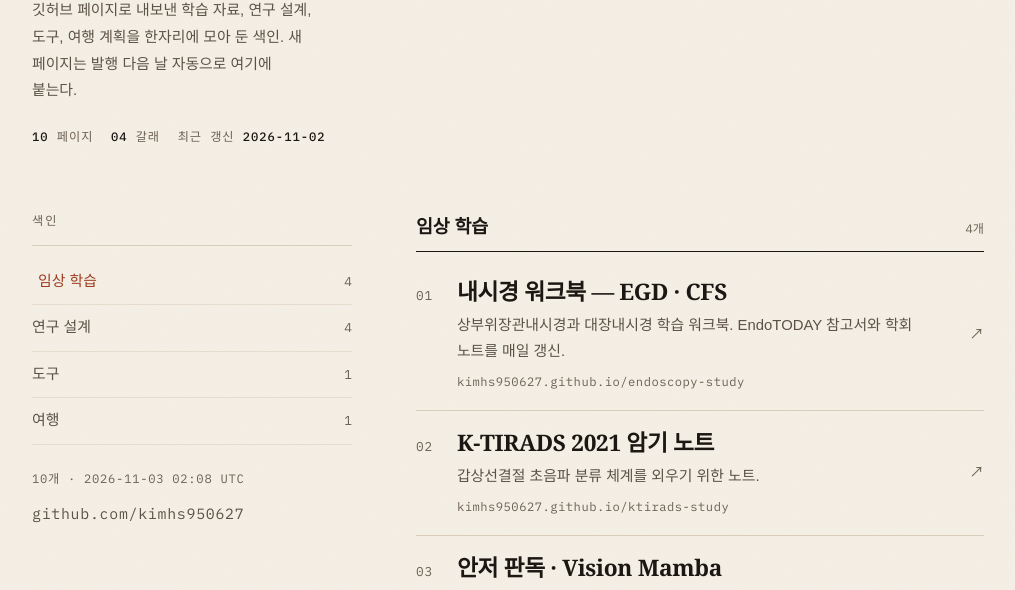
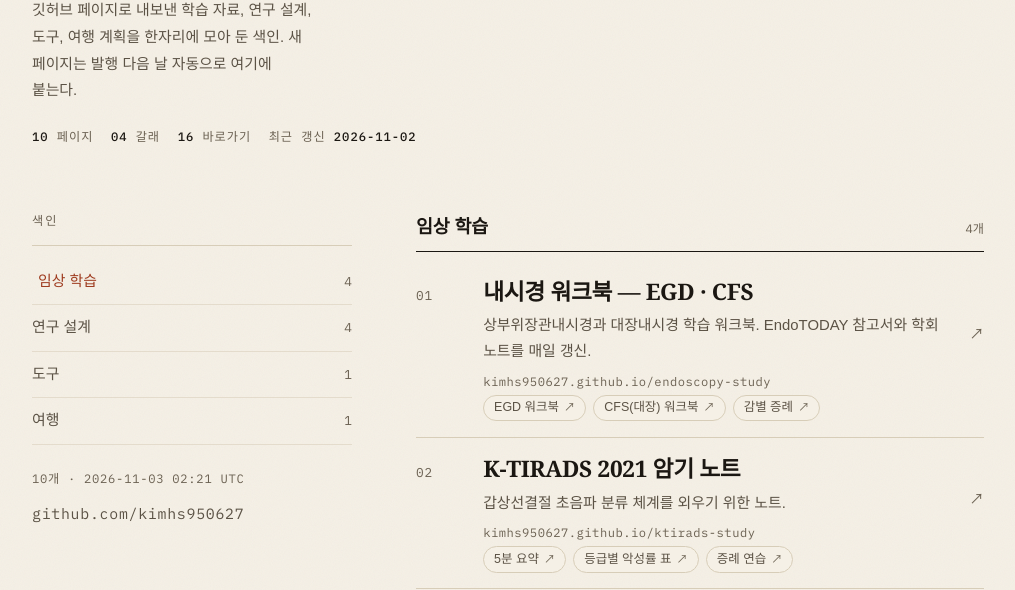
Before and after one commit to kimhs950627/kimhs950627.github.io, a plain HTML site: page index.html in a window 1280 px wide. Shown: the part 187-777 px from the top of the page, without its empty margins (132-1147 px from the left). Drawn offline with Linux system fonts and the light colour scheme; a web font is replaced by a local one.

Commit message:
feat: 각 페이지의 워크북·장 단위 바로가기를 목록에 붙인다
Discord: https://discord.com/channels/1558830378104529049/1566993009025880095

```diff
--- a/data/pages.json
+++ b/data/pages.json
@@ -1,7 +1,8 @@
 {
   "owner": "kimhs950627",
-  "generated_at": "2026-11-03 02:08 UTC",
+  "generated_at": "2026-11-03 02:21 UTC",
   "total": 10,
+  "link_total": 16,
   "groups": [
     {
       "id": "study",
@@ -15,6 +16,20 @@
           "note": "상부위장관내시경과 대장내시경 학습 워크북. EndoTODAY 참고서와 학회 노트를 매일 갱신.",
           "category": "study",
           "order": 10,
+          "links": [
+            {
+              "label": "EGD 워크북",
+              "url": "https://kimhs950627.github.io/endoscopy-study/egd/"
+            },
+            {
+              "label": "CFS(대장) 워크북",
+              "url": "https://kimhs950627.github.io/endoscopy-study/cfs/"
+            },
+            {
+              "label": "감별 증례",
+              "url": "https://kimhs950627.github.io/endoscopy-study/egd/07-감별증례.html"
+            }
+          ],
           "updated": "2026-11-02"
         },
         {
@@ -25,6 +40,20 @@
           "note": "갑상선결절 초음파 분류 체계를 외우기 위한 노트.",
           "category": "study",
           "order": 20,
+          "links": [
+            {
+              "label": "5분 요약",
+              "url": "https://kimhs950627.github.io/ktirads-study/01-1-한-문장-정의와-5분-요약.html"
+            },
+            {
+              "label": "등급별 악성률 표",
+              "url": "https://kimhs950627.github.io/ktirads-study/04-4-등급별-악성률과-생검-기준-한-표.html"
+            },
+            {
+              "label": "증례 연습",
+              "url": "https://kimhs950627.github.io/ktirads-study/09-9-예시-증례-연습용-실제-환자-아님.html"
+            }
+          ],
           "updated": "2026-10-19"
         },
         {
@@ -35,6 +64,12 @@
           "note": "안저 AI 앱과 학습자료를 한데 모은 프로젝트 허브. Vision Mamba 설명 포함.",
           "category": "study",
           "order": 30,
+          "links": [
+            {
+              "label": "Vision Mamba 설명",
+              "url": "https://kimhs950627.github.io/fundoscopy-study/docs/vision-mamba.html"
+            }
+          ],
           "updated": "2026-10-13"
         },
         {
@@ -45,6 +80,16 @@
           "note": "단계별 워크북. softmax·cross-entropy 수치 예제부터 시작한다.",
           "category": "study",
           "order": 40,
+          "links": [
+            {
+              "label": "CT-HMM · HFmrEF 워크북",
+              "url": "https://kimhs950627.github.io/ml_dl_study_material/workbooks/ct-hmm-hfmref/"
+            },
+            {
+              "label": "softmax · cross-entropy 워크북",
+              "url": "https://kimhs950627.github.io/ml_dl_study_material/workbooks/softmax-cross-entropy/"
+            }
+          ],
           "updated": "2026-11-01"
         }
       ]
@@ -61,6 +106,12 @@
           "note": "EF 40–49에서 진행·회복·사망을 다중상태 모형과 CT-HMM으로 예측하는 연구 설계. MIMIC-IV-ECHO 5,315명.",
           "category": "research",
           "order": 10,
+          "links": [
+            {
+              "label": "리뷰 노트",
+              "url": "https://kimhs950627.github.io/27paper-echo-hfmref/review/"
+            }
+          ],
           "updated": "2026-11-01"
         },
         {
@@ -71,6 +122,12 @@
           "note": "EF 하락 후 4제 요법이 시작되지 않는 환자를 예측하는 치료 격차 연구 설계.",
           "category": "research",
           "order": 20,
+          "links": [
+            {
+              "label": "리뷰 노트",
+              "url": "https://kimhs950627.github.io/27paper-echo-topic-gdmt/review/"
+            }
+          ],
           "updated": "2026-10-31"
         },
         {
@@ -81,6 +138,7 @@
           "note": "영상과 예후 라벨을 함께 가진 공개 데이터의 실지형, 그리고 재층화 연구 계획.",
           "category": "research",
           "order": 30,
+          "links": [],
           "updated": "2026-10-31"
         },
         {
@@ -91,6 +149,24 @@
           "note": "심초음파 AI·오픈데이터 전략과 도플러 E/e′ 실험설계.",
           "category": "research",
           "order": 40,
+          "links": [
+            {
+              "label": "도플러 프로토콜",
+              "url": "https://kimhs950627.github.io/ksecho-research/doppler-protocol.html"
+            },
+            {
+              "label": "AI 트랙",
+              "url": "https://kimhs950627.github.io/ksecho-research/ai-tracks.html"
+            },
+            {
+              "label": "리더 연구",
+              "url": "https://kimhs950627.github.io/ksecho-research/reader-study.html"
+            },
+            {
+              "label": "에코 AI 리포트",
+              "url": "https://kimhs950627.github.io/ksecho-research/reports/echo-ai-report.html"
+            }
+          ],
           "updated": "2026-10-24"
         }
       ]
@@ -107,6 +183,12 @@
           "note": "논문·발표 워크플로를 자동화하는 OpenCode 스킬 7종과 KNHANES 실전 가이드.",
           "category": "tooling",
           "order": 10,
+          "links": [
+            {
+              "label": "가이드",
+              "url": "https://kimhs950627.github.io/ai-research-copilot/guide/"
+            }
+          ],
           "updated": "2026-10-25"
         }
       ]
@@ -123,6 +205,7 @@
           "note": "4도시 10박 11일. 항공·숙소·일정·예산을 한 파일로 정리한 여행 계획.",
           "category": "travel",
           "order": 10,
+          "links": [],
           "updated": "2026-11-01"
         }
       ]
--- a/index.html
+++ b/index.html
@@ -50,6 +50,7 @@
     <p class="stats">
       <span><b id="stat-total">—</b> 페이지</span>
       <span><b id="stat-groups">—</b> 갈래</span>
+      <span><b id="stat-links">—</b> 바로가기</span>
       <span>최근 갱신 <b id="stat-updated">—</b></span>
     </p>
   </div>
--- a/scripts/app.js
+++ b/scripts/app.js
@@ -29,6 +29,7 @@
 
   document.getElementById("stat-total").textContent = pad(total);
   document.getElementById("stat-groups").textContent = pad(groups.length);
+  document.getElementById("stat-links").textContent = pad(data.link_total || 0);
 
   const newest = groups
     .flatMap((g) => g.pages)
@@ -61,8 +62,17 @@
         </div>`;
 
       const rows = g.pages
+        .map((p) => {
+          const sub = (p.links || []).length
+            ? `<div class="row-sub">${p.links
                 .map(
-          (p) => `
+                  (l) =>
+                    `<a class="chip" href="${esc(l.url)}" target="_blank" rel="noopener">${esc(l.label)}<span aria-hidden="true">↗</span></a>`,
+                )
+                .join("")}</div>`
+            : "";
+          return `
+        <div class="item">
           <a class="row" href="${esc(p.url)}" target="_blank" rel="noopener" style="--i:${i++}">
             <span class="idx">${pad(++n)}</span>
             <span class="row-main">
@@ -71,8 +81,10 @@
               <span class="row-host">${esc(p.host)}</span>
             </span>
             <span class="go" aria-hidden="true">↗</span>
-        </a>`,
-        )
+          </a>
+          ${sub}
+        </div>`;
+        })
         .join("");
 
       return `<section class="group" aria-labelledby="h-${esc(g.id)}">
--- a/styles/site.css
+++ b/styles/site.css
@@ -235,7 +235,7 @@ h1 em {
 
 .row {
   display: grid;
-  grid-template-columns: auto 1fr auto;
+  grid-template-columns: var(--idx-w) 1fr auto;
   align-items: baseline;
   gap: clamp(0.8rem, 2vw, 1.5rem);
   padding: 1.05rem 0 1.1rem;
@@ -273,6 +273,64 @@ h1 em {
   color: var(--ink-3);
   letter-spacing: 0.06em;
   padding-top: 0.45em;
+}
+
+/* 그 페이지 안의 워크북·장 단위 바로가기 */
+.row-sub {
+  display: flex;
+  flex-wrap: wrap;
+  gap: 0.4rem 0.45rem;
+  padding: 0 0 0.95rem calc(var(--idx-w) + clamp(0.8rem, 2vw, 1.5rem));
+  margin-top: -0.15rem;
+}
+
+.chip {
+  display: inline-flex;
+  align-items: center;
+  gap: 0.32rem;
+  padding: 0.14rem 0.62rem;
+  border: 1px solid var(--rule);
+  border-radius: 999px;
+  font-size: 0.78rem;
+  line-height: 1.6;
+  color: var(--ink-2);
+  text-decoration: none;
+  background: var(--paper);
+  transition: color var(--dur) var(--ease), border-color var(--dur) var(--ease),
+    background-color var(--dur) var(--ease);
+}
+
+.chip span {
+  font-size: 0.7rem;
+  color: var(--ink-3);
+  transition: transform var(--dur) var(--ease), color var(--dur) var(--ease);
+}
+
+.chip:hover {
+  color: var(--accent);
+  border-color: var(--accent);
+  background: var(--accent-soft);
+}
+
+.chip:hover span {
+  color: var(--accent);
+  transform: translate(1px, -1px);
+}
+
+.item {
+  border-bottom: 1px solid var(--rule);
+}
+
+.item .row {
+  border-bottom: 0;
+}
+
+.item:has(.row-sub) .row {
+  padding-bottom: 0.3rem;
+}
+
+.item:last-child {
+  border-bottom: 0;
 }
 
 .row-main {
--- a/styles/tokens.css
+++ b/styles/tokens.css
@@ -26,6 +26,7 @@
   /* space */
   --pad-x: clamp(28px, 5vw, 76px);
   --maxw: 1080px;
+  --idx-w: 2.7rem;
   --gap: clamp(1.1rem, 1.6vw, 1.6rem);
   --s1: 0.4rem;
   --s2: 0.8rem;
```
Also changed, not shown: data/curated.json (+109 -14 lines), 2 other files. Lines whose indentation alone changed are shown as unchanged.
